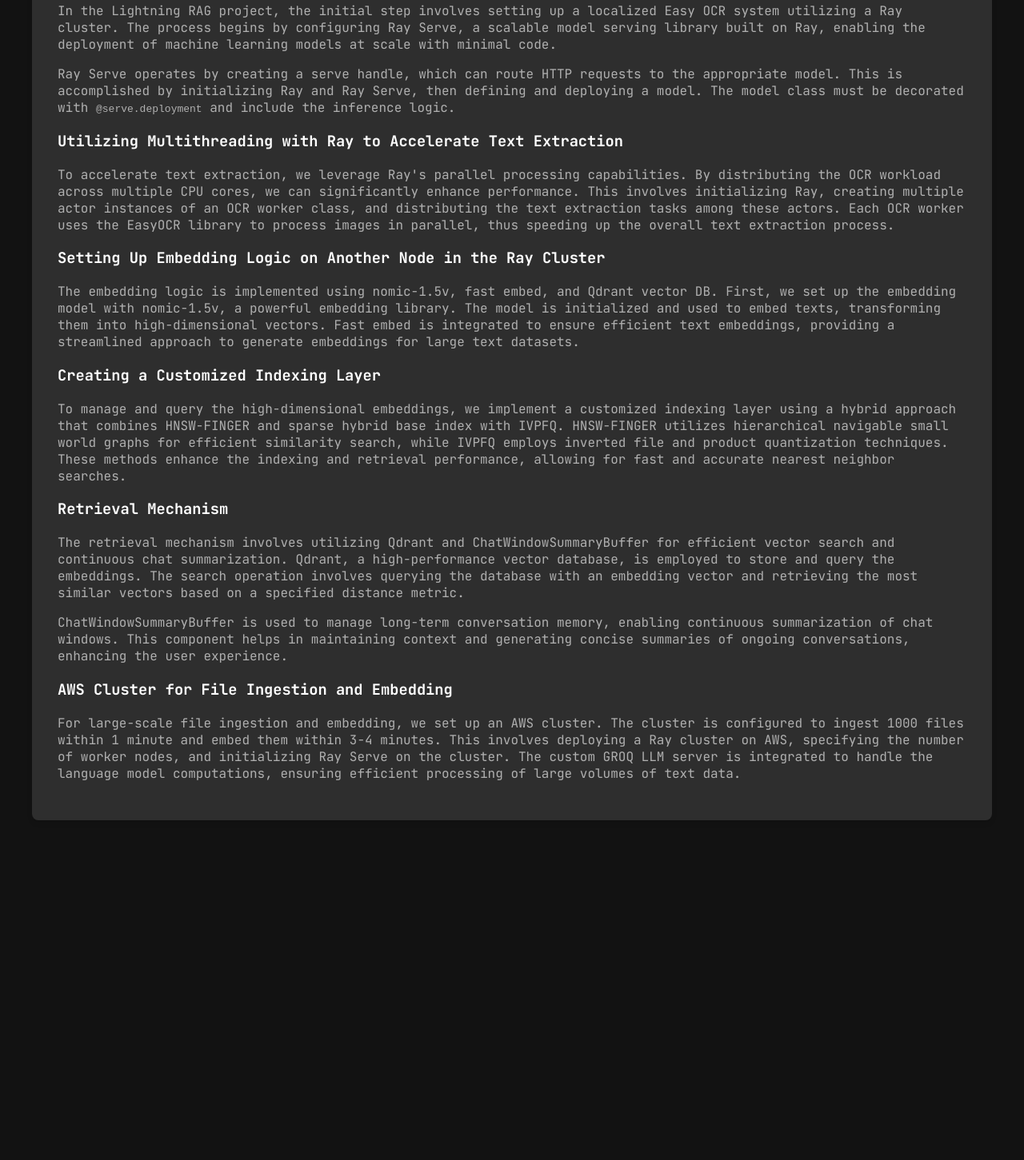
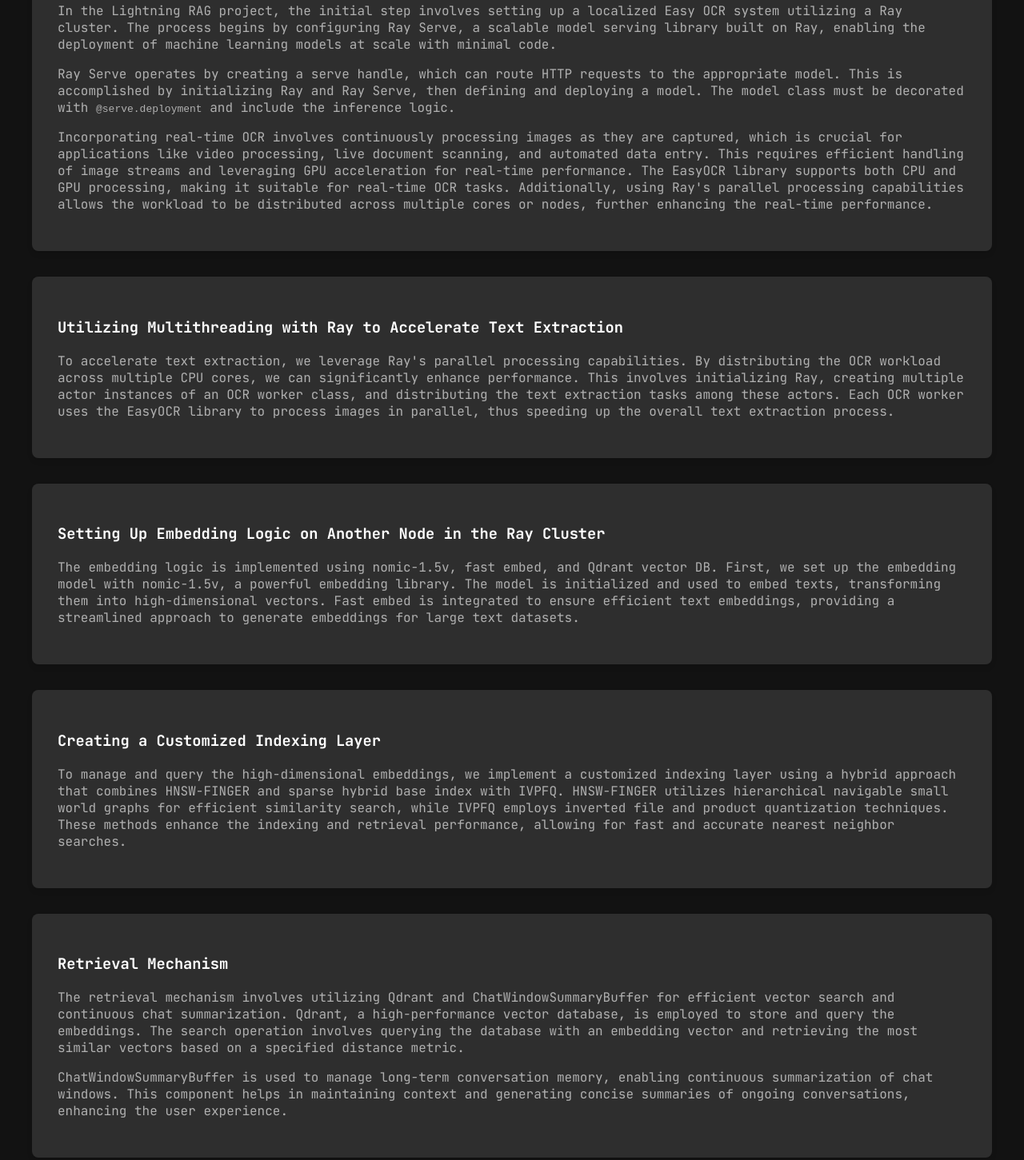
Before and after one commit to Esfandyr11/Esfandyr11.github.io, a plain HTML site: page projects/project2.html in a window 1280 px wide. Shown: the part 325-1776 px from the top of the page at 80% size. Before the commit the page ends 1415 px from the top, so only its background shows below. Drawn offline with nearby package versions, Linux system fonts and the light colour scheme.

Commit message:
Update project2.html

```diff
--- a/projects/project2.html
+++ b/projects/project2.html
@@ -80,24 +80,36 @@
     <div class="content">
         <h1>Lightning RAG Project</h1>
         <h2>Esfandyr</h2>
+
         <div class="box">
             <h3>Setting Up a Localized Easy OCR with Ray Cluster</h3>
             <p>In the Lightning RAG project, the initial step involves setting up a localized Easy OCR system utilizing a Ray cluster. The process begins by configuring Ray Serve, a scalable model serving library built on Ray, enabling the deployment of machine learning models at scale with minimal code.</p>
             <p>Ray Serve operates by creating a serve handle, which can route HTTP requests to the appropriate model. This is accomplished by initializing Ray and Ray Serve, then defining and deploying a model. The model class must be decorated with <code>@serve.deployment</code> and include the inference logic.</p>
+            <p>Incorporating real-time OCR involves continuously processing images as they are captured, which is crucial for applications like video processing, live document scanning, and automated data entry. This requires efficient handling of image streams and leveraging GPU acceleration for real-time performance. The EasyOCR library supports both CPU and GPU processing, making it suitable for real-time OCR tasks. Additionally, using Ray's parallel processing capabilities allows the workload to be distributed across multiple cores or nodes, further enhancing the real-time performance.</p>
+        </div>
 
+        <div class="box">
             <h3>Utilizing Multithreading with Ray to Accelerate Text Extraction</h3>
             <p>To accelerate text extraction, we leverage Ray's parallel processing capabilities. By distributing the OCR workload across multiple CPU cores, we can significantly enhance performance. This involves initializing Ray, creating multiple actor instances of an OCR worker class, and distributing the text extraction tasks among these actors. Each OCR worker uses the EasyOCR library to process images in parallel, thus speeding up the overall text extraction process.</p>
+        </div>
 
+        <div class="box">
             <h3>Setting Up Embedding Logic on Another Node in the Ray Cluster</h3>
             <p>The embedding logic is implemented using nomic-1.5v, fast embed, and Qdrant vector DB. First, we set up the embedding model with nomic-1.5v, a powerful embedding library. The model is initialized and used to embed texts, transforming them into high-dimensional vectors. Fast embed is integrated to ensure efficient text embeddings, providing a streamlined approach to generate embeddings for large text datasets.</p>
+        </div>
 
+        <div class="box">
             <h3>Creating a Customized Indexing Layer</h3>
             <p>To manage and query the high-dimensional embeddings, we implement a customized indexing layer using a hybrid approach that combines HNSW-FINGER and sparse hybrid base index with IVPFQ. HNSW-FINGER utilizes hierarchical navigable small world graphs for efficient similarity search, while IVPFQ employs inverted file and product quantization techniques. These methods enhance the indexing and retrieval performance, allowing for fast and accurate nearest neighbor searches.</p>
+        </div>
 
+        <div class="box">
             <h3>Retrieval Mechanism</h3>
             <p>The retrieval mechanism involves utilizing Qdrant and ChatWindowSummaryBuffer for efficient vector search and continuous chat summarization. Qdrant, a high-performance vector database, is employed to store and query the embeddings. The search operation involves querying the database with an embedding vector and retrieving the most similar vectors based on a specified distance metric.</p>
             <p>ChatWindowSummaryBuffer is used to manage long-term conversation memory, enabling continuous summarization of chat windows. This component helps in maintaining context and generating concise summaries of ongoing conversations, enhancing the user experience.</p>
+        </div>
 
+        <div class="box">
             <h3>AWS Cluster for File Ingestion and Embedding</h3>
             <p>For large-scale file ingestion and embedding, we set up an AWS cluster. The cluster is configured to ingest 1000 files within 1 minute and embed them within 3-4 minutes. This involves deploying a Ray cluster on AWS, specifying the number of worker nodes, and initializing Ray Serve on the cluster. The custom GROQ LLM server is integrated to handle the language model computations, ensuring efficient processing of large volumes of text data.</p>
         </div>
```
